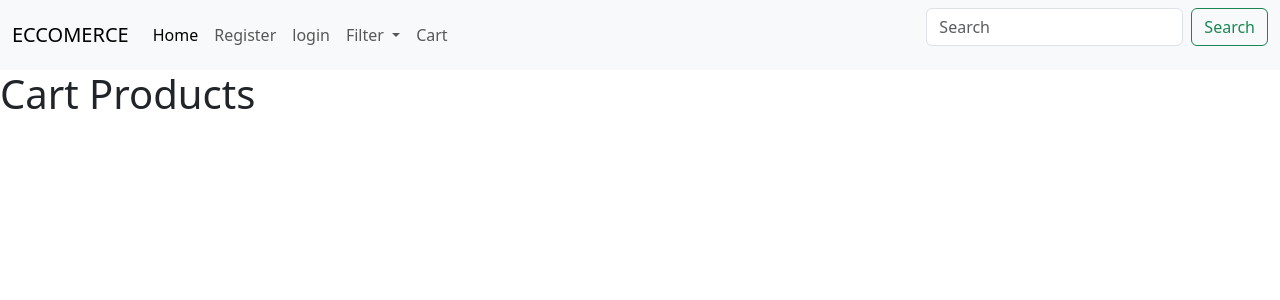
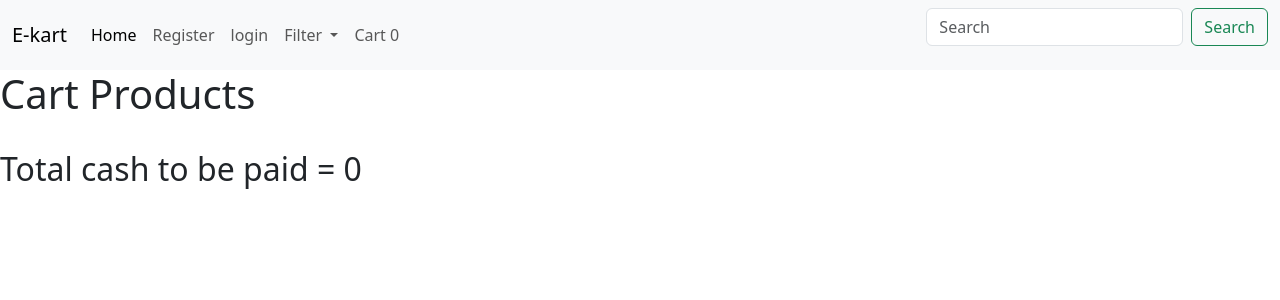
Before and after one commit to anel008/advanced_ecommerce-website, a Django app: page /cartdetails in a window 1280 px wide. Shown: the top 300 px of the page. Run offline with Django 5.2, Linux system fonts and the light colour scheme; data that the repository does not hold is empty.

Commit message:
cart final setup

```diff
--- /dev/null
+++ b/ecommerce/cart/context_processor.py
@@ -0,0 +1,16 @@
+from .models import *
+from .views import *
+
+def count(request):
+    count_item = 0
+    if 'admin' in request.path :
+        return{}
+    else :
+        try:
+            ct = CartList.objects.filter(cart_id = c_id(request))
+            cti =Items.objects.all().filter(cart = ct[:1])
+            for c in cti :
+                count_item += c.quan
+        except CartList.DoesNotExist :
+            count_item = 0
+        return dict(itm=count_item)
--- a/ecommerce/cart/models.py
+++ b/ecommerce/cart/models.py
@@ -19,5 +19,7 @@ class Items(models.Model):
     active = models.BooleanField(default=True)
 
     def __str__ (self):
+        return(self.prodt)
 
-        return(self.prodt)
+    def total (self):
+        return self.prodt.price*self.quan
--- a/ecommerce/cart/views.py
+++ b/ecommerce/cart/views.py
@@ -34,11 +34,15 @@ def add_cart(request, product_id):
         ct.save()
     try:
         c_items = Items.objects.get(prodt = prod,cart = ct)
-        if c_items.quan < c_items.prodt.stock :
+        if c_items.quan < c_items.prodt.stock or c_items.prodt.stock != 0 :
+            prod.stock -= 1
             c_items.quan += 1
+        prod.save()
         c_items.save()
     except Items.DoesNotExist:
         c_items = Items.objects.create(prodt = prod, quan = 1, cart = ct)
+        prod.stock -= 1
+        prod.save()
         c_items.save()
     return redirect('cartdetails')
 
@@ -49,8 +53,12 @@ def min_cart(request,product_id):
     c_items = Items.objects.get(prodt = prod, cart = ct)
     if c_items.quan > 1 :
         c_items.quan -= 1
+        prod.stock += 1
+        prod.save()
         c_items.save()
     else :
+        prod.stock = prod.stock + c_items.quan
+        prod.save()
         c_items.delete()
     return redirect('cartdetails')
 
@@ -59,5 +67,7 @@ def cart_delete(request,product_id):
     ct = CartList.objects.get(cart_id = c_id(request))
     prod = Products.objects.get(id =product_id)
     c_items = Items.objects.get(prodt = prod, cart = ct)
+    prod.stock = prod.stock + c_items.quan
+    prod.save()
     c_items.delete()
     return redirect('cartdetails')
--- a/ecommerce/ecommerce/settings.py
+++ b/ecommerce/ecommerce/settings.py
@@ -66,6 +66,7 @@ TEMPLATES = [
                 'django.template.context_processors.request',
                 'django.contrib.auth.context_processors.auth',
                 'django.contrib.messages.context_processors.messages',
+                'cart.context_processor.count'
             ],
         },
     },
--- a/ecommerce/templates/base.html
+++ b/ecommerce/templates/base.html
@@ -10,7 +10,7 @@
 
     <nav class="navbar navbar-expand-lg bg-body-tertiary">
         <div class="container-fluid">
-          <a class="navbar-brand" href="{%url 'home'%}">ECCOMERCE</a>
+          <a class="navbar-brand" href="{%url 'home'%}">E-kart</a>
           <button class="navbar-toggler" type="button" data-bs-toggle="collapse" data-bs-target="#navbarSupportedContent" aria-controls="navbarSupportedContent" aria-expanded="false" aria-label="Toggle navigation">
             <span class="navbar-toggler-icon"></span>
           </button>
@@ -37,7 +37,7 @@
                 </ul>
               </li>
               <li class="nav-item">
-                <a href="{%url 'cartdetails'%}"   class="nav-link" aria-disabled="true">Cart</a>
+                <a href="{%url 'cartdetails'%}"   class="nav-link" aria-disabled="true">Cart {{itm}}</a>
               </li>
             </ul>
             <form class="d-flex" role="search" action="{% url 'search' %}" method="get">
--- a/ecommerce/templates/cart.html
+++ b/ecommerce/templates/cart.html
@@ -7,7 +7,7 @@
 
 
 
-<ol class="list-group list-group-numbered">
+<ol class="list-group ">
   {% for i in cartitems %}
   <li class="list-group-item d-flex justify-content-between align-items-start">
     <div class="ms-2 me-auto">
@@ -16,13 +16,15 @@
       </div>
       <small>NAME: {{i.prodt.name}}</small> <br>
       <small>STOCK: {{i.prodt.stock}}</small> <br>
-        <small>Rs/- {{i.prodt.price}} x 1</small>
+      <small>Rs/- {{i.prodt.price}} x 1</small><br>
+      <small>TOTAL Rs/- {{i.total}} x {{i.quan}}</small> <br>
         <a class="badge text-bg-primary rounded-pill" href="{%url 'delete' i.prodt.id %}">DELETE</a>
     </div>
+
     <a href="{%url 'decrement' i.prodt.id %}">-&nbsp &nbsp</a><span class="badge text-bg-primary rounded-pill">QUANTITY: {{i.quan}}</span><a href="{%url 'addcart' i.prodt.id %}"> &nbsp &nbsp+</a><br>
+  {%endfor%}
 
-  {%endfor%}
 </ol>
-
+<h2> Total cash to be paid = {{total}} </h2>
 
 {% endblock content %}
```
